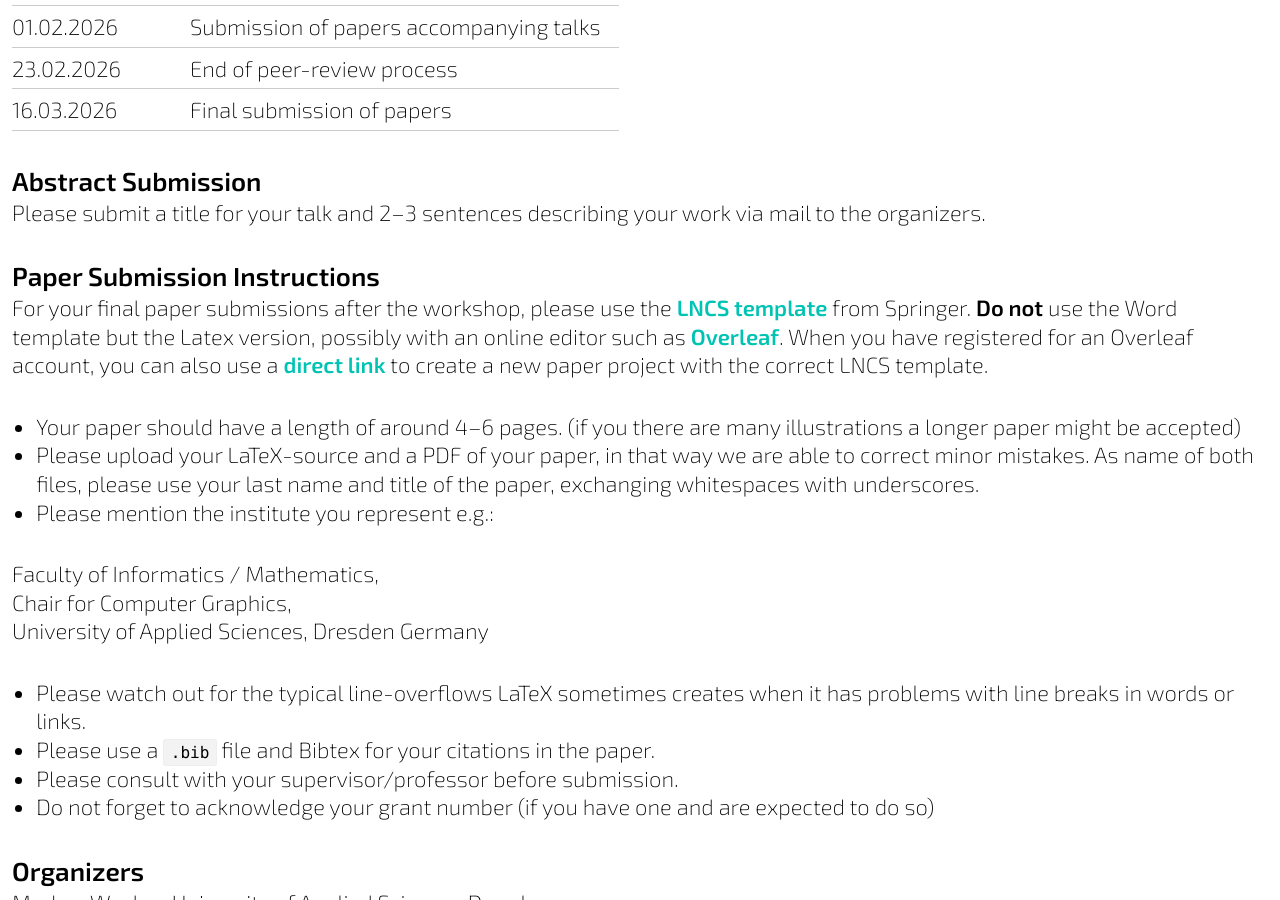
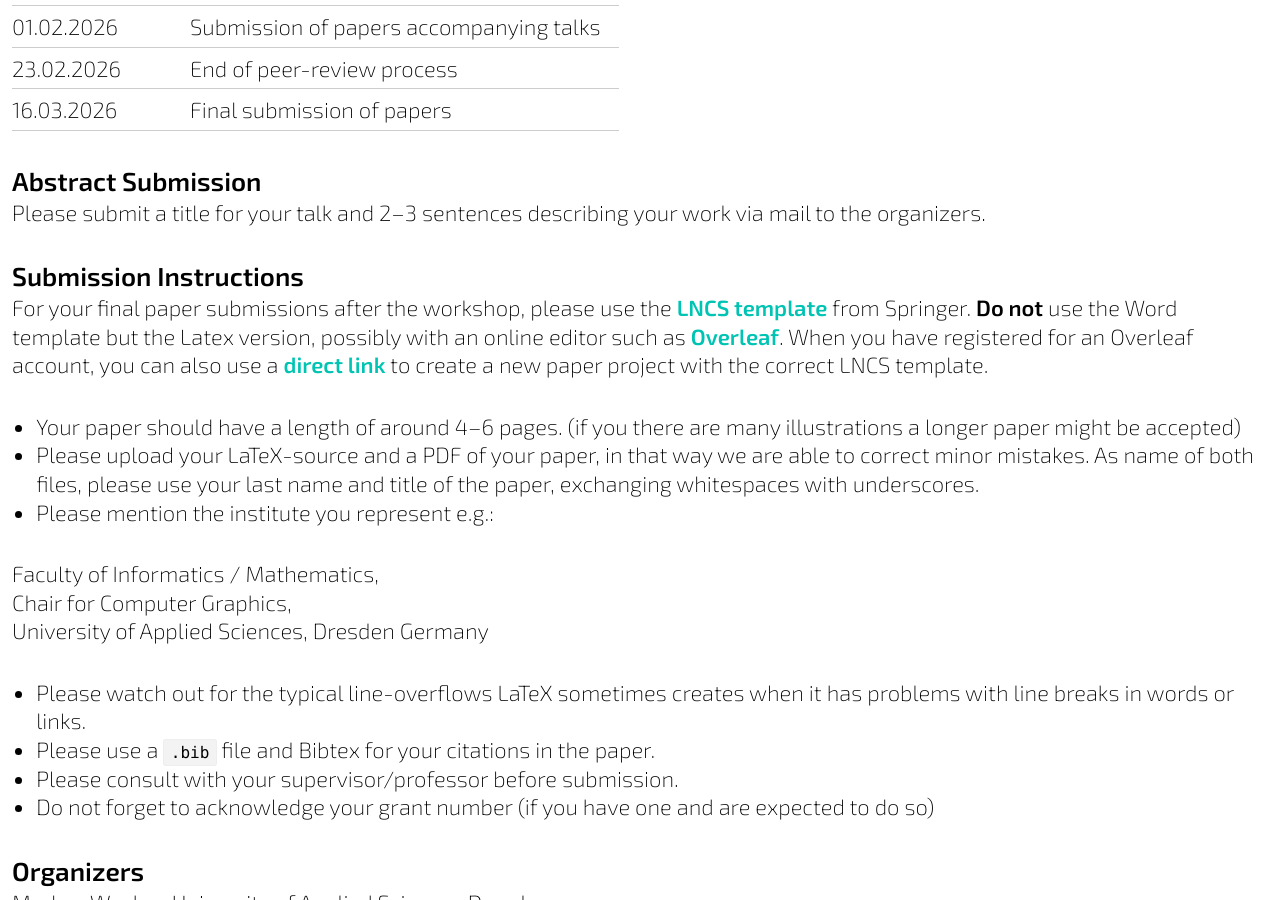
Before and after one commit to workshop-user-interfaces/workshop-user-interfaces.github.io, a Jekyll site: the page built from _editions/2025.markdown, in a window 1280 px wide and 900 px high, scrolled down 1886 px. Built offline with Jekyll 4.4.1, drawn with Linux system fonts in a browser that asks for light colours.

Commit message:
fix navigation for submission instructions

```diff
--- a/_editions/2025.markdown
+++ b/_editions/2025.markdown
@@ -33,7 +33,7 @@ We invite submissions from either CTU Prague or University of Applied Sciences D
 
 Please submit a title for your talk and 2–3 sentences describing your work via mail to the organizers.
 
-## Paper Submission Instructions
+## Submission Instructions
 
 For your final paper submissions after the workshop, please use the [LNCS template]( https://www.springer.com/gp/computer-science/lncs/conference-proceedings-guidelines) from Springer. **Do not** use the Word template but the Latex version, possibly with an online editor such as [Overleaf](https://www.overleaf.com/). When you have registered for an Overleaf account, you can also use a [direct link](https://www.overleaf.com/latex/templates/springer-lecture-notes-in-computer-science/kzwwpvhwnvfj#.WuA4JS5uZpi) to create a new paper project with the correct LNCS template.
 
```
